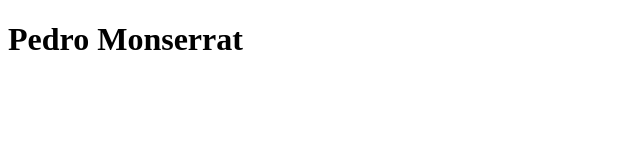
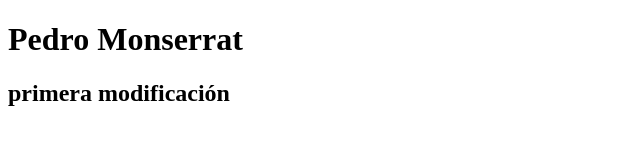
Before and after one commit to SparksCodes/ExerDAW, a plain HTML site: page Index.html in a window 1280 px wide. Shown: the whole page, without its empty margins (0-640 px from the left). Drawn offline with Linux system fonts and the light colour scheme.

Commit message:
primera modificación

```diff
--- a/Index.html
+++ b/Index.html
@@ -9,5 +9,7 @@
 <body>
     <h1> Pedro Monserrat </h1>
 
+    <h2>primera modificación</h2>
+
 </body>
 </html>
```
